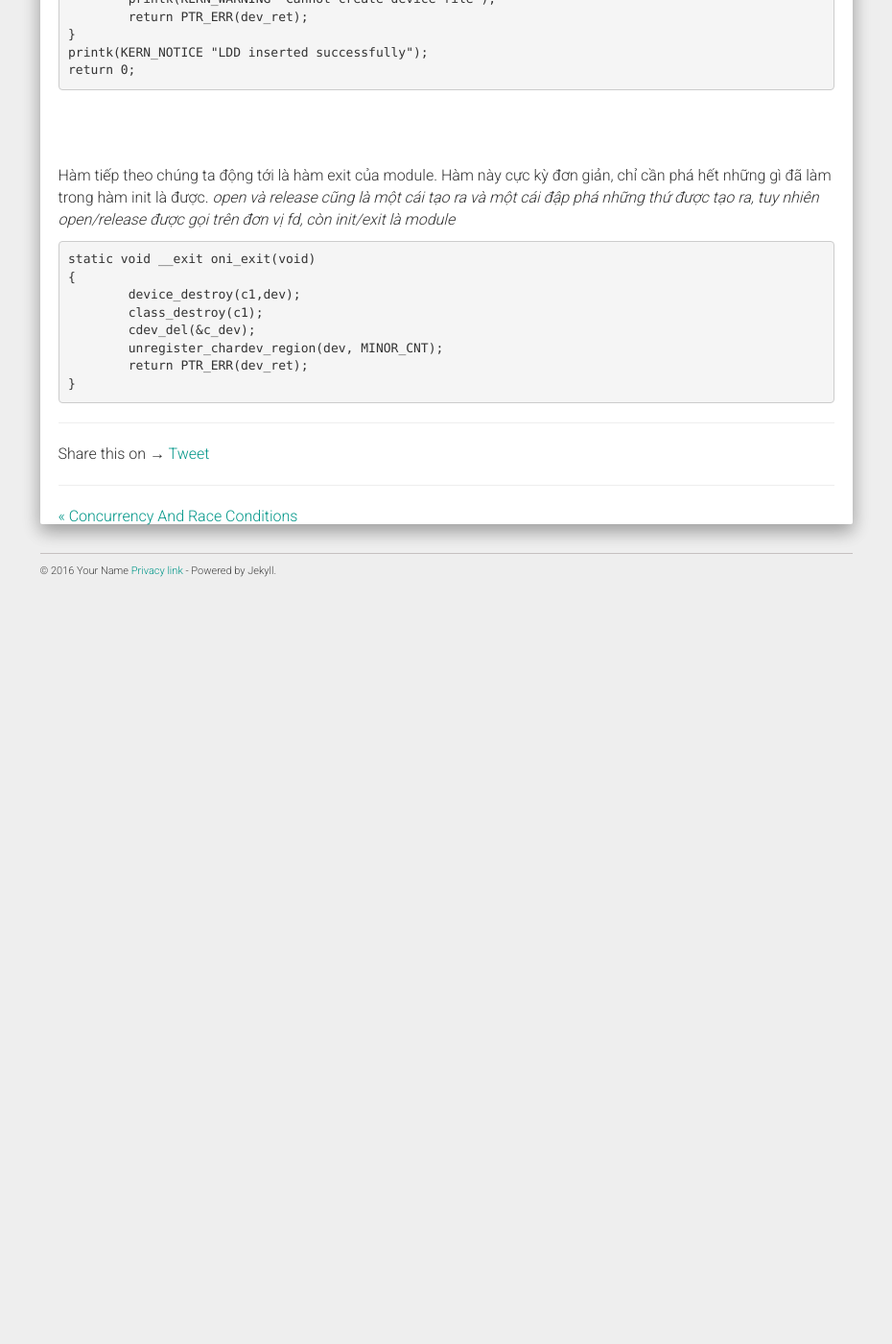
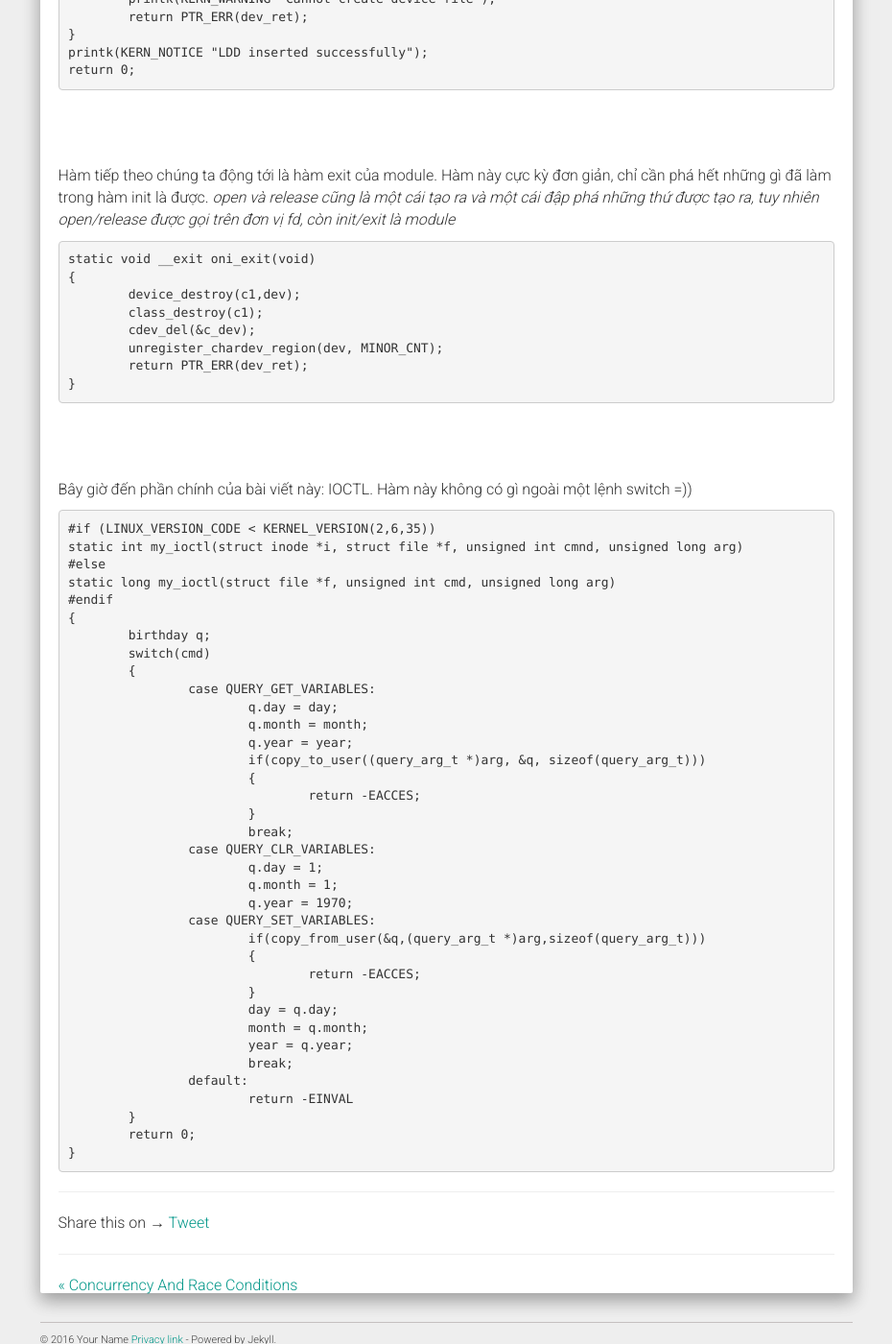
Before and after one commit to ita93/ita93.github.io, a Jekyll site: the page built from _posts/2018-01-19-Input-Output-Control-ioctl.md, in a window 1280 px wide and 1400 px high, scrolled down 5042 px. Shown: the whole window at 96% size, without its empty margins (321-1251 px from the left). Built offline with Jekyll 4.4.1, drawn with Linux system fonts in a browser that asks for light colours; nearby versions of some CDN libraries; our own code applies the rules of GitHub Pages for plain Markdown files; comment, search, counter and statistics services are not loaded; before the commit the page ends 5672 px from its top, so only the background shows below that.

Commit message:
ioctl function

```diff
--- a/_posts/2018-01-19-Input-Output-Control-ioctl.md
+++ b/_posts/2018-01-19-Input-Output-Control-ioctl.md
@@ -193,3 +193,43 @@ static void __exit oni_exit(void)
 	return PTR_ERR(dev_ret);
 }
 </pre>
+<br/><br/><br/>
+Bây giờ đến phần chính của bài viết này: IOCTL. Hàm này không có gì ngoài một lệnh switch =))<br/>
+<pre>
+#if (LINUX_VERSION_CODE < KERNEL_VERSION(2,6,35))
+static int my_ioctl(struct inode *i, struct file *f, unsigned int cmnd, unsigned long arg)
+#else
+static long my_ioctl(struct file *f, unsigned int cmd, unsigned long arg)
+#endif
+{
+	birthday q;
+	switch(cmd)
+	{
+		case QUERY_GET_VARIABLES:
+			q.day = day;
+			q.month = month;
+			q.year = year;
+			if(copy_to_user((query_arg_t *)arg, &q, sizeof(query_arg_t)))
+			{
+				return -EACCES;
+			}
+			break;
+		case QUERY_CLR_VARIABLES:
+			q.day = 1;
+			q.month = 1;
+			q.year = 1970;
+		case QUERY_SET_VARIABLES:
+			if(copy_from_user(&q,(query_arg_t *)arg,sizeof(query_arg_t)))
+			{
+				return -EACCES;
+			}
+			day = q.day;
+			month = q.month;
+			year = q.year;
+			break;
+		default:
+			return -EINVAL
+	}
+	return 0;
+}
+</pre>
```
